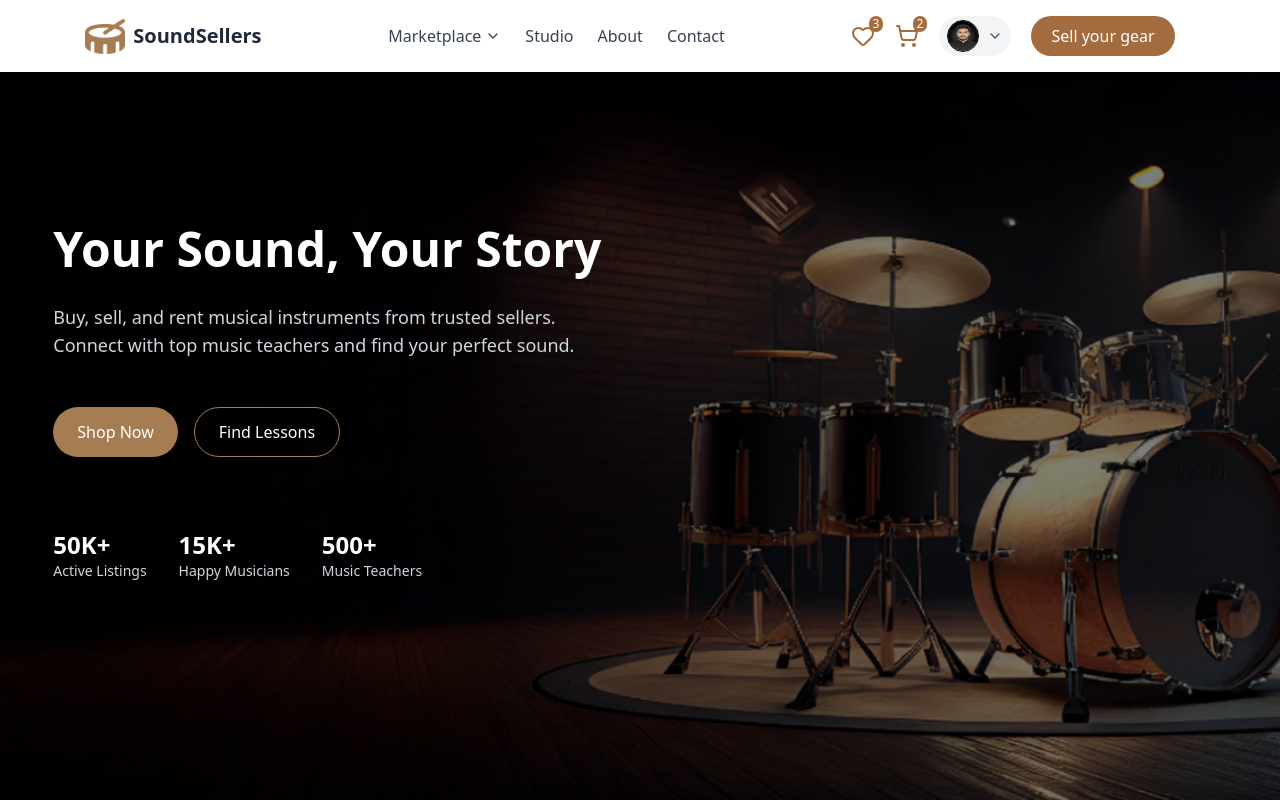
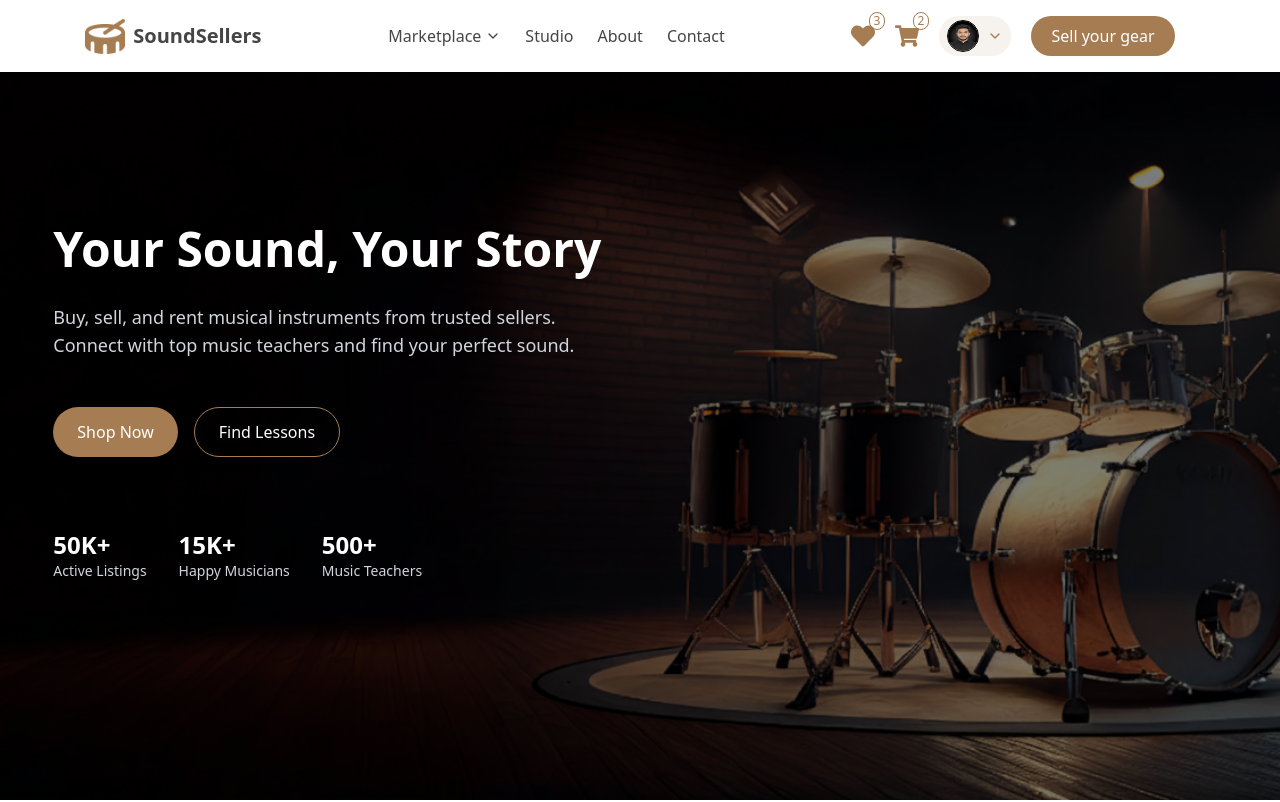
Before and after one commit to abuhurayrasyam/sound-sellers, a React (Vite) app: page / in a window 1280 px wide. Shown: the top 802 px of the page. Built offline with nearby package versions, Linux system fonts and the light colour scheme.

Commit message:
navbar and footer color code updated

```diff
--- a/src/components/Footer/Footer.jsx
+++ b/src/components/Footer/Footer.jsx
@@ -5,22 +5,22 @@ import { LuFacebook } from "react-icons/lu";
 
 const Footer = () => {
   return (
-    <footer className="bg-[#1F1F1F] text-white px-6 py-12 md:px-20">
-      <div className="max-w-[1200px] mx-auto">
-
+    <footer className="bg-[#1F1F1F] text-[#FCFCFC] py-12">
+      <div className="max-w-7xl mx-auto">
+          <div className="max-w-11/12 mx-auto">
             <div className="flex flex-col lg:flex-row justify-between gap-12">
-          <div className="flex-1 min-w-[250px] text-center lg:text-left">
+              <div className="flex-1 text-center lg:text-left">
                 <div className="flex items-center justify-center lg:justify-start mb-4 gap-2">
                   <img src="/logo.png" alt="SoundSellers" className="h-8 w-8 md:h-10 md:w-10 object-contain" />
                   <h2 className="text-2xl font-bold">SoundSellers</h2>
                 </div>
-            <p className="text-sm text-gray-400 leading-relaxed max-w-xs mx-auto lg:mx-0">
+                <p className="text-sm text-[#A8A29E] leading-relaxed max-w-xs mx-auto lg:mx-0">
                   The premier marketplace for musical instruments and equipment.
                   Connect with musicians, find your perfect gear, and grow your
                   musical journey.
                 </p>
 
-            <div className="flex justify-center lg:justify-start space-x-4 mt-4 text-gray-400">
+                <div className="flex justify-center lg:justify-start space-x-4 mt-4 text-[#A8A29E]">
                   <LuFacebook className="hover:text-white cursor-pointer transition-colors" />
                   <FiTwitter className="hover:text-white cursor-pointer transition-colors" />
                   <FaInstagram className="hover:text-white cursor-pointer transition-colors" />
@@ -30,8 +30,8 @@ const Footer = () => {
 
               <div className="flex-[2] grid grid-cols-1 sm:grid-cols-2 md:grid-cols-3 gap-10 text-center sm:text-left">
                 <div>
-              <h4 className="text-white font-semibold mb-3">Marketplace</h4>
-              <ul className="space-y-2 text-sm text-gray-400">
+                  <h4 className="text-[#FFFFFF] font-semibold mb-3">Marketplace</h4>
+                  <ul className="space-y-2 text-sm text-[#A8A29E]">
                     <li className="hover:text-white cursor-pointer">Guitars</li>
                     <li className="hover:text-white cursor-pointer">Keyboards</li>
                     <li className="hover:text-white cursor-pointer">Drums</li>
@@ -41,8 +41,8 @@ const Footer = () => {
                 </div>
 
                 <div>
-              <h4 className="text-white font-semibold mb-3">Support</h4>
-              <ul className="space-y-2 text-sm text-gray-400">
+                  <h4 className="text-[#FFFFFF] font-semibold mb-3">Support</h4>
+                  <ul className="space-y-2 text-sm text-[#A8A29E]">
                     <li className="hover:text-white cursor-pointer">Contact Us</li>
                     <li className="hover:text-white cursor-pointer">FAQ’s</li>
                     <li className="hover:text-white cursor-pointer">About Us</li>
@@ -50,17 +50,17 @@ const Footer = () => {
                 </div>
 
                 <div>
-              <h4 className="text-white font-semibold mb-3">Stay Updated</h4>
-              <p className="text-sm text-gray-400 mb-3">
+                  <h4 className="text-[#FFFFFF] font-semibold mb-3">Stay Updated</h4>
+                  <p className="text-sm text-[#A8A29E] mb-3">
                     Get the latest deals and music news delivered to your inbox.
                   </p>
-              <div className="flex flex-col sm:flex-row items-center sm:items-start w-full">
+                  <div className="flex flex-col sm:flex-row items-center sm:items-start w-full mx-auto">
                     <input
                       type="email"
                       placeholder="Enter your email"
-                  className="w-full sm:flex-1 px-4 py-2 rounded-md text-black mb-2 sm:mb-0 sm:mr-2 bg-[#F0ECE9] focus:outline-none"
+                      className="w-full sm:flex-1 px-4 py-2 rounded-md text-[#A8A29E] mb-2 sm:mb-0 sm:mr-2 bg-[#FFFFFF] focus:outline-none"
                     />
-                <button className="w-full sm:w-auto bg-[#A4754B] text-white px-5 py-2 rounded-md hover:bg-[#8c603b] transition-colors">
+                    <button className="w-full sm:w-auto bg-[#A67C52] text-[#FFFFFF] px-5 py-2 rounded-md transition-colors">
                       Subscribe
                     </button>
                   </div>
@@ -70,7 +70,7 @@ const Footer = () => {
 
             <div className="my-8 border-t border-[#a1a0a0]"></div>
 
-        <div className="flex flex-col md:flex-row justify-between items-center text-sm text-gray-400 gap-6 mt-8 text-center">
+            <div className="flex flex-col md:flex-row justify-between items-center text-sm text-[#a1a0a0] gap-6 mt-8 text-center">
               <div className="flex flex-wrap justify-center md:justify-start items-center gap-6">
                 <div className="flex items-center gap-1">
                   <img src="/secure.png" alt="" />
@@ -82,7 +82,7 @@ const Footer = () => {
                 </div>
               </div>
 
-          <div>© 2024 SoundSellers. All rights reserved.</div>
+              <div>© 2025 SoundSellers. All rights reserved.</div>
 
               <div className="flex flex-wrap justify-center md:justify-end items-center gap-6">
                 <div className="flex items-center gap-1">
@@ -96,6 +96,7 @@ const Footer = () => {
               </div>
             </div>
           </div>
+      </div>
     </footer>
   );
 };
--- a/src/components/Header/Navbar.jsx
+++ b/src/components/Header/Navbar.jsx
@@ -1,74 +1,74 @@
 import React from 'react';
 import { useState } from "react";
 import { Menu, X, Heart, ShoppingCart, ChevronDown } from "lucide-react";
+import { FaHeart, FaShoppingCart } from 'react-icons/fa';
 
 const Navbar = () => {
 
     const [isOpen, setIsOpen] = useState(false);
 
     return (
-        <nav className="w-full shadow-md bg-white fixed top-0 left-0 z-50">
+        <nav className="w-full shadow-sm bg-white fixed top-0 left-0 z-50">
             <div className="max-w-11/12 mx-auto flex items-center justify-between px-4 md:px-6 lg:px-8 py-3 md:py-4">
-
                 <div className="flex items-center space-x-2">
                 <img
                     src="/logo.png"
                     alt="SoundSellers"
                     className="h-8 w-8 md:h-10 md:w-10 object-contain"
                 />
-                <span className="text-lg md:text-xl font-bold text-gray-800">
+                <span className="text-lg md:text-xl font-bold text-[#454545]">
                     SoundSellers
                 </span>
                 </div>
 
                 <div className="hidden lg:flex items-center space-x-6">
                 <div className="relative group">
-                    <button className="flex items-center text-gray-700 hover:text-black">
+                    <button className="flex items-center text-[#454545] hover:text-black">
                     Marketplace <ChevronDown className="h-4 w-4 ml-1" />
                     </button>
                     <div className="absolute mt-2 bg-white shadow-md rounded-md py-2 w-44 hidden group-hover:block">
-                    <a href="#" className="block px-4 py-2 text-gray-700 hover:bg-gray-100">Guitars</a>
-                    <a href="#" className="block px-4 py-2 text-gray-700 hover:bg-gray-100">Drums</a>
-                    <a href="#" className="block px-4 py-2 text-gray-700 hover:bg-gray-100">Keyboards</a>
+                    <a href="#" className="block px-4 py-2 text-[#454545] hover:bg-gray-100">Guitars</a>
+                    <a href="#" className="block px-4 py-2 text-[#454545] hover:bg-gray-100">Drums</a>
+                    <a href="#" className="block px-4 py-2 text-[#454545] hover:bg-gray-100">Keyboards</a>
                     </div>
                 </div>
 
-                <a href="#" className="text-gray-700 hover:text-black">Studio</a>
-                <a href="#" className="text-gray-700 hover:text-black">About</a>
-                <a href="#" className="text-gray-700 hover:text-black">Contact</a>
+                <a href="#" className="text-[#454545] hover:text-black">Studio</a>
+                <a href="#" className="text-[#454545] hover:text-black">About</a>
+                <a href="#" className="text-[#454545] hover:text-black">Contact</a>
                 </div>
 
                 <div className="flex items-center space-x-5">
                 <div className="relative">
-                    <Heart className="h-6 w-6 text-[#a36c3e] cursor-pointer" />
-                    <span className="absolute -top-2 -right-2 text-xs bg-[#a36c3e] text-white rounded-full px-1">
+                    <FaHeart className="h-6 w-6 text-[#A67C52] cursor-pointer" />
+                    <span className="absolute -top-3 -right-2.5 text-xs border border-[#A67C52] text-[#A67C52] rounded-full px-1">
                     3
                     </span>
                 </div>
                 <div className="relative">
-                    <ShoppingCart className="h-6 w-6 text-[#a36c3e] cursor-pointer" />
-                    <span className="absolute -top-2 -right-2 text-xs bg-[#a36c3e] text-white rounded-full px-1">
+                    <FaShoppingCart className="h-6 w-6 text-[#A67C52] cursor-pointer" />
+                    <span className="absolute -top-3 -right-2.5 text-xs border border-[#A67C52] text-[#A67C52] rounded-full px-1">
                     2
                     </span>
                 </div>
 
                 <div className="relative">
-                    <button className="flex items-center bg-gray-100 rounded-full px-2 py-1 space-x-2">
+                    <button className="flex items-center bg-[#F6F2EE] rounded-full px-2 py-1 space-x-2">
                     <img
                         src="/abu-hurayra-syam.jpg"
                         alt="User"
                         className="h-8 w-8 rounded-full border"
                     />
-                    <ChevronDown className="h-4 w-4 text-gray-600" />
+                    <ChevronDown className="h-4 w-4 text-[#A67C52]" />
                     </button>
                 </div>
 
-                <button className="bg-[#a36c3e] text-white px-5 py-2 rounded-full hover:bg-[#8b5932] transition text-sm md:text-base hidden md:block">
+                <button className="bg-[#A67C52] text-white px-5 py-2 rounded-full hover:bg-[#8b5932] transition text-sm md:text-base hidden md:block">
                     Sell your gear
                 </button>
 
                 <button
-                    className="lg:hidden text-gray-700"
+                    className="lg:hidden text-[#454545]"
                     onClick={() => setIsOpen(!isOpen)}
                 >
                     {isOpen ? <X className="h-6 w-6" /> : <Menu className="h-6 w-6" />}
@@ -78,11 +78,11 @@ const Navbar = () => {
 
             {isOpen && (
                 <div className="lg:hidden bg-white px-6 pb-4 space-y-4 shadow-lg">
-                <a href="#" className="block text-gray-700 hover:text-black">Marketplace</a>
-                <a href="#" className="block text-gray-700 hover:text-black">Studio</a>
-                <a href="#" className="block text-gray-700 hover:text-black">About</a>
-                <a href="#" className="block text-gray-700 hover:text-black">Contact</a>
-                <button className="bg-[#a36c3e] text-white px-5 py-2 rounded-full hover:bg-[#8b5932] transition text-sm md:text-base w-full">
+                <a href="#" className="block text-[#454545] hover:text-black">Marketplace</a>
+                <a href="#" className="block text-[#454545] hover:text-black">Studio</a>
+                <a href="#" className="block text-[#454545] hover:text-black">About</a>
+                <a href="#" className="block text-[#454545] hover:text-black">Contact</a>
+                <button className="bg-[#A67C52] text-white px-5 py-2 rounded-full hover:bg-[#8b5932] transition text-sm md:text-base w-full">
                     Sell your gear
                 </button>
                 </div>
```
Lines whose indentation alone changed are shown as unchanged.
